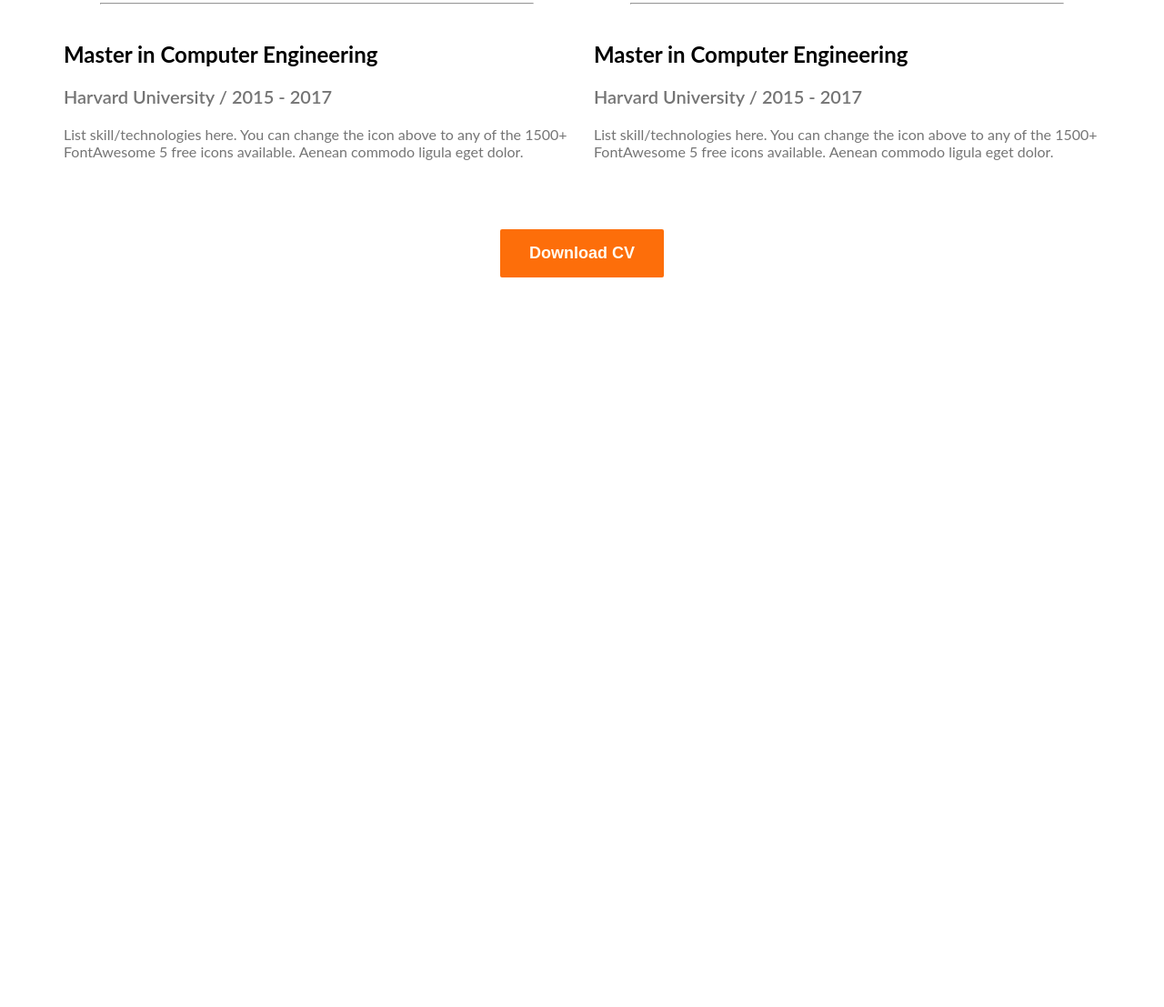
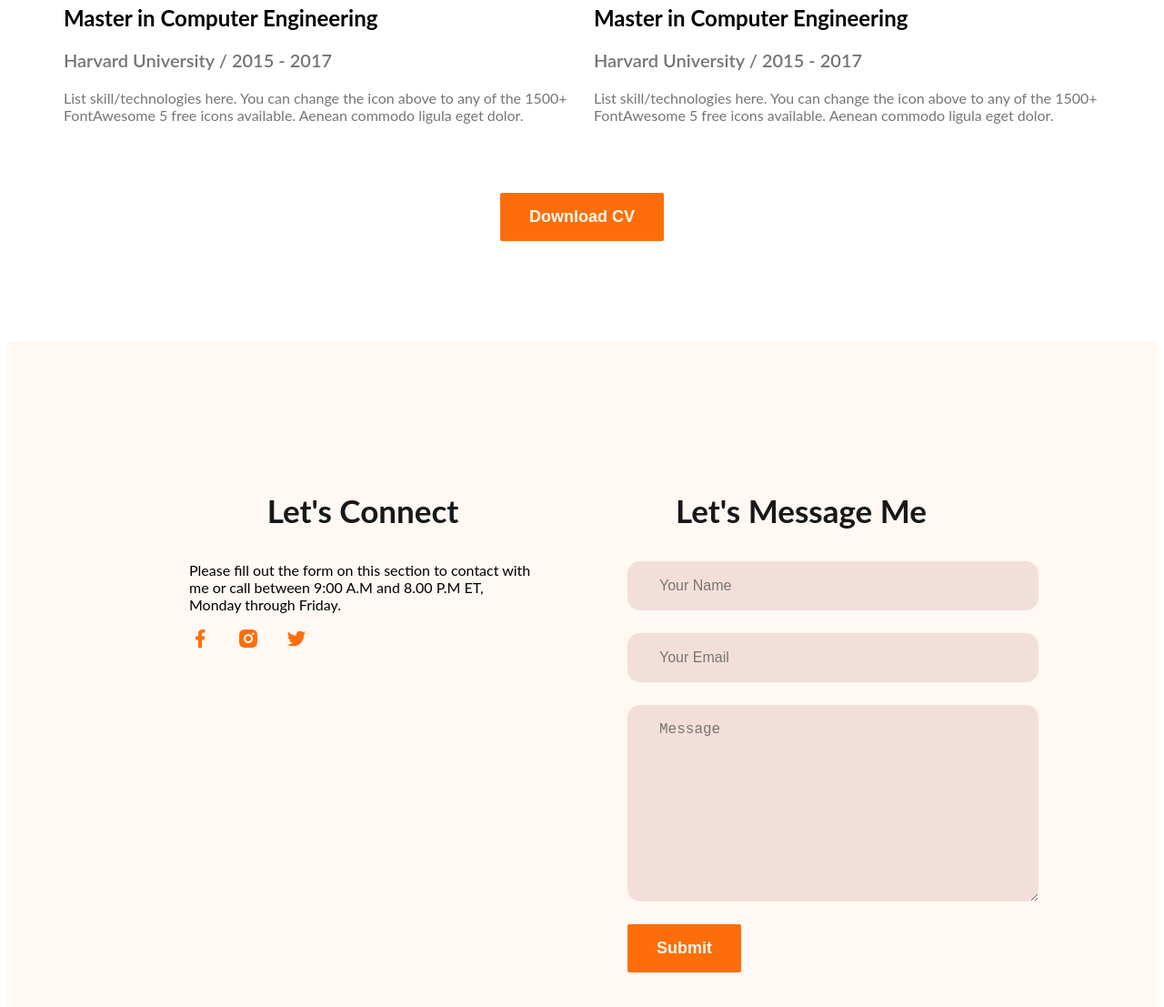
Before and after one commit to HasnathAhmedTamim/web-dev-portfolio1, a plain HTML site: page index.html in a window 1280 px wide. Shown: the part 2763-3870 px from the top of the page at 91% size. Before the commit the page ends 3086 px from the top, so only its background shows below. Drawn offline with Linux system fonts and the light colour scheme.

Commit message:
footercomplete

```diff
--- a/index.html
+++ b/index.html
@@ -161,6 +161,30 @@
 
     </main>
 
-    <footer></footer>
+    <footer>
+      <div class="footer-col">
+        <h3 class="section-title">Let's Connect</h3>
+        <p class="section-desc">
+          Please fill out the form on this section to contact with me or call between 9:00 A.M and 8.00 P.M ET, Monday through Friday.
+        </p>
+        <div class="social-links">
+          <a href=""><img src="images/icons/facebook.png" alt=""></a>
+          <a href=""><img src="images/icons/insta.png" alt=""></a>
+          <a href=""><img src="images/icons/twitter.png" alt=""></a>
+        </div>
+      </div>
+
+      <div class="footer-col">
+        <h3 class="section-title">Let's Message Me</h3>
+        <form class="contact" action="">
+          <input type="text" placeholder="Your Name">
+          <input type="email" name="" id="" placeholder="Your Email">
+          <textarea name="" id="" cols="10" rows="10" placeholder="Message"></textarea>
+          <input class="btn-primary" type="submit" value="Submit">
+
+        </form>
+      </div>
+
+    </footer>
   </body>
 </html>
--- a/styles.css/portfolio.css
+++ b/styles.css/portfolio.css
@@ -140,7 +140,7 @@ main {
   padding: 20px;
 
   border-radius: 5px;
-  background: #fff;
+  background: #8606061a;
   box-shadow: 0px 6px 50px 0px rgba(0, 0, 0, 0.06);
 }
 main section {
@@ -178,11 +178,43 @@ main section {
   font-weight: 700;
   margin-bottom: 10px;
 }
-.resume-container hr{
-  margin: 40px ;
+.resume-container hr {
+  margin: 30px;
 }
-.download-cv{
+.download-cv {
   text-align: center;
   margin-top: 50px;
   padding: 10px;
 }
+
+/* footer-sty */
+footer {
+  background: #fff8f3;
+  margin-top: 100px;
+  display: flex;
+  padding: 130px 200px;
+  gap: 100px;
+}
+.footer-col {
+  width: 50%;
+}
+
+.contact input[type="text"],.contact input[type="email"],
+textarea {
+  display: block;
+  margin-bottom: 25px;
+  padding: 18px 35px;
+  color:#757575;
+
+  font-size: 16px;
+  font-style: normal;
+  font-weight: 400;
+
+  border-radius: 14px;
+  background:  #8606061a;
+  border: 0;
+  width: 100%;
+}
+.social-links a{
+    margin-right: 25px;
+}
```
